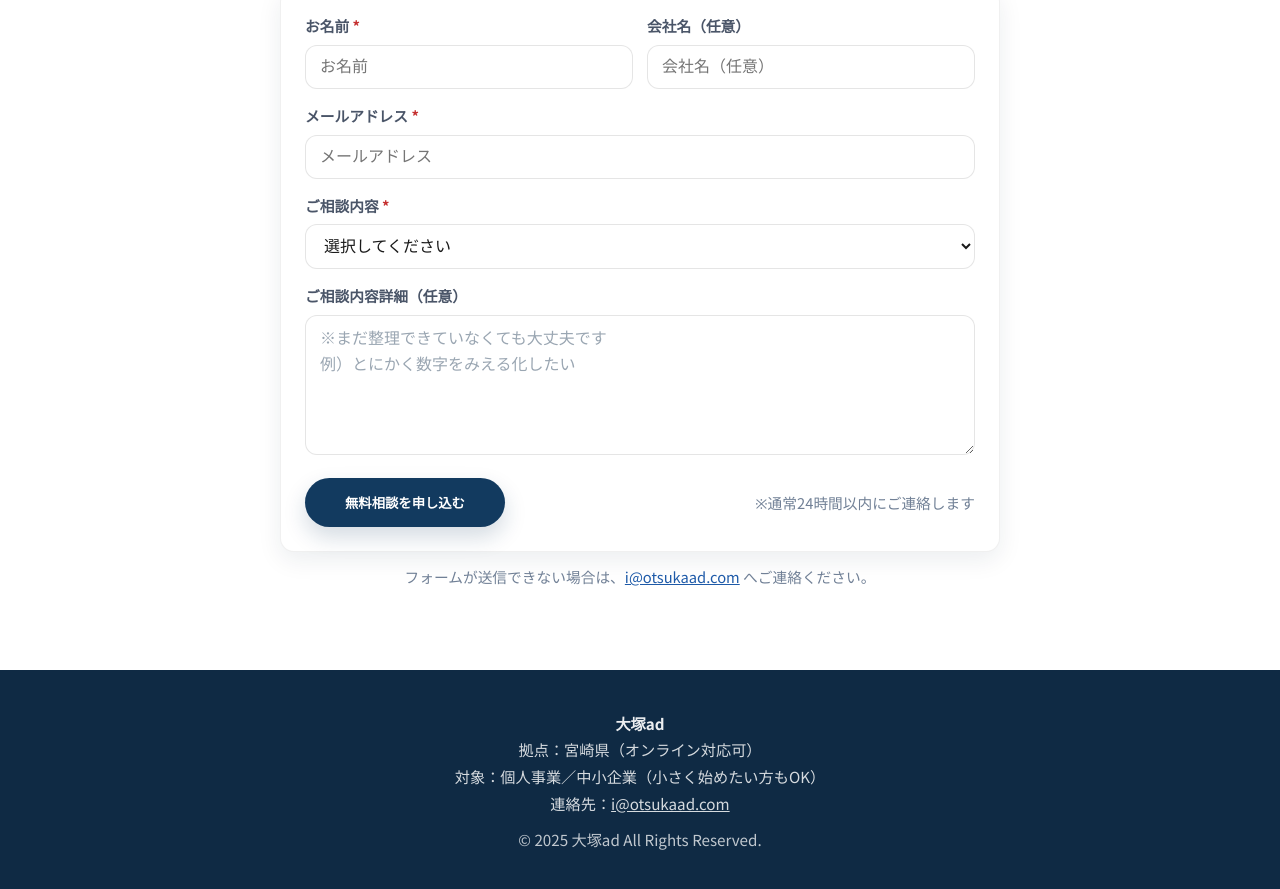
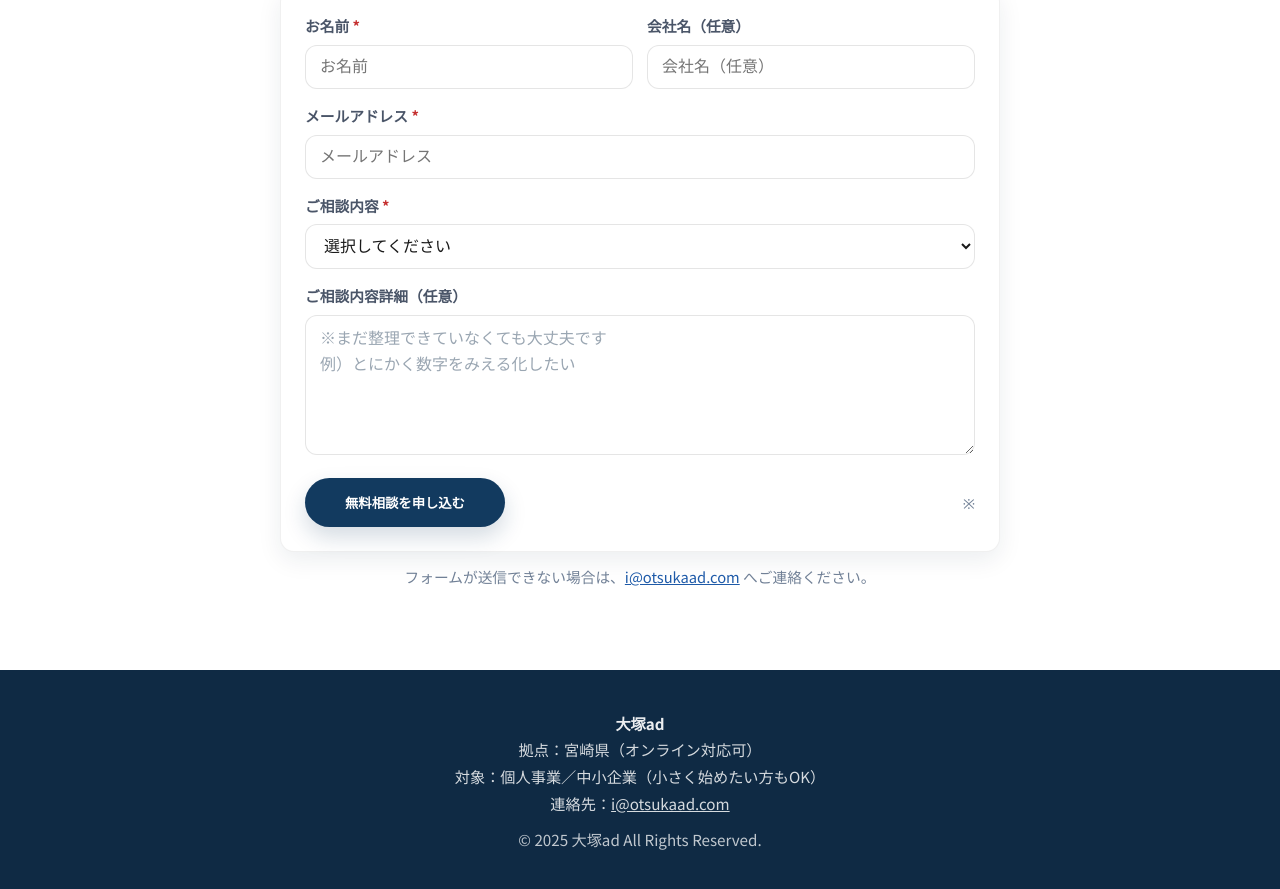
Before and after one commit to itsumi63/otsukaad.com, a plain HTML site: page index.html in a window 1280 px wide. Shown: the part 3905-4794 px from the top of the page. Drawn offline with Linux system fonts and the light colour scheme.

Commit message:
Update index.html

```diff
--- a/index.html
+++ b/index.html
@@ -912,7 +912,7 @@ j=d.createElement(s),dl=l!='dataLayer'?'&l='+l:'';j.async=true;j.src=
 
             <div class="contact-actions">
               <button type="submit" class="btn">無料相談を申し込む</button>
-              <span class="contact-note">※通常24時間以内にご連絡します</span>
+              <span class="contact-note">※</span>
             </div>
           </form>
 
```
